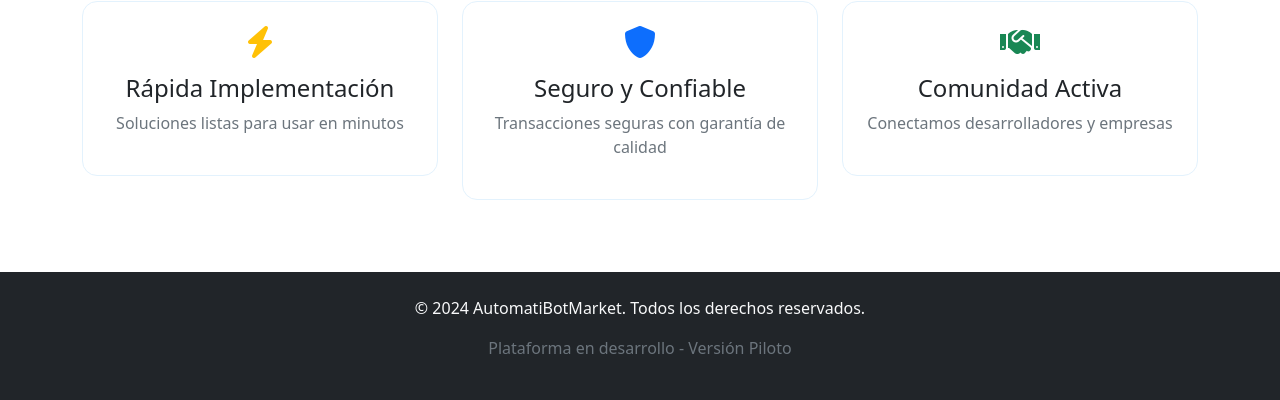
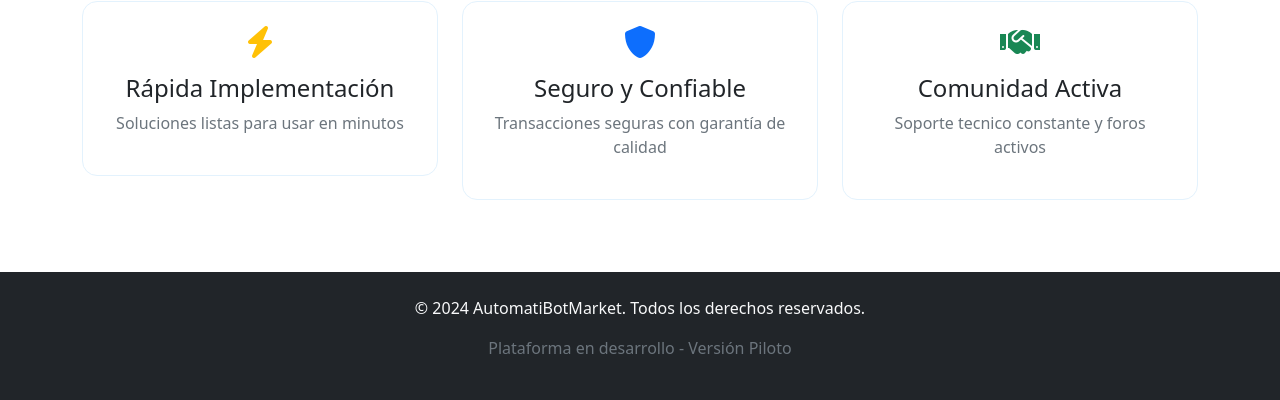
Before and after one commit to Felipe-Perez-J/AutomatiBotMarket-web, a Flask app: page / in a window 1280 px wide. Shown: the part 973-1373 px from the top of the page. Run offline with Flask 3, Linux system fonts and the light colour scheme.

Commit message:
Update index.html

```diff
--- a/templates/index.html
+++ b/templates/index.html
@@ -89,7 +89,7 @@
             <div class="feature-card p-4">
                 <i class="fas fa-handshake fa-2x text-success mb-3"></i>
                 <h4>Comunidad Activa</h4>
-                <p class="text-muted">Conectamos desarrolladores y empresas</p>
+                <p class="text-muted">Soporte tecnico constante y foros activos</p>
             </div>
         </div>
     </div>
```
